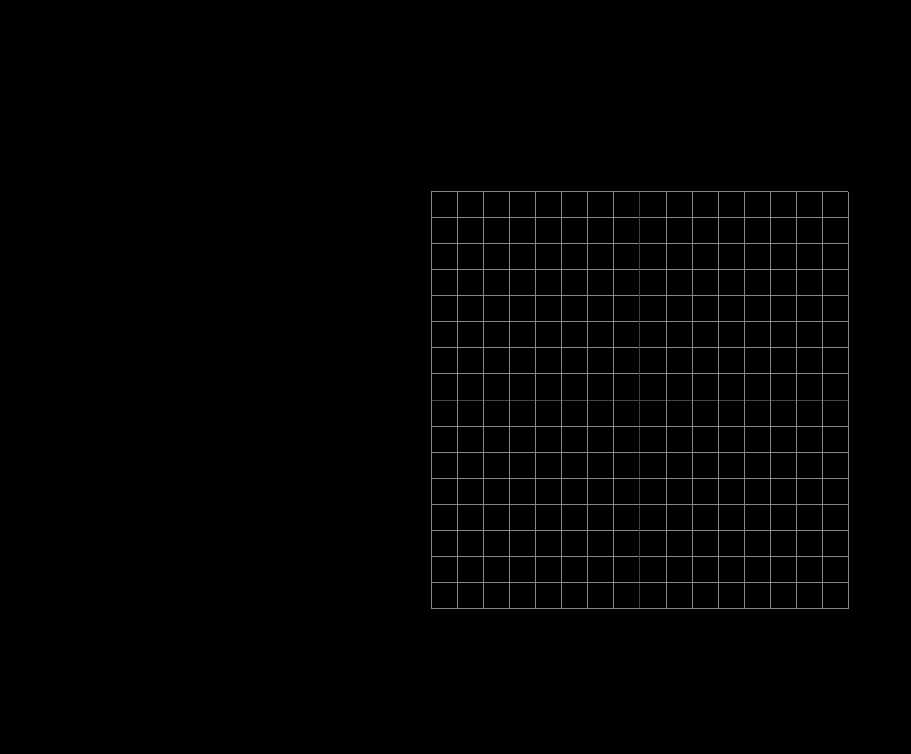
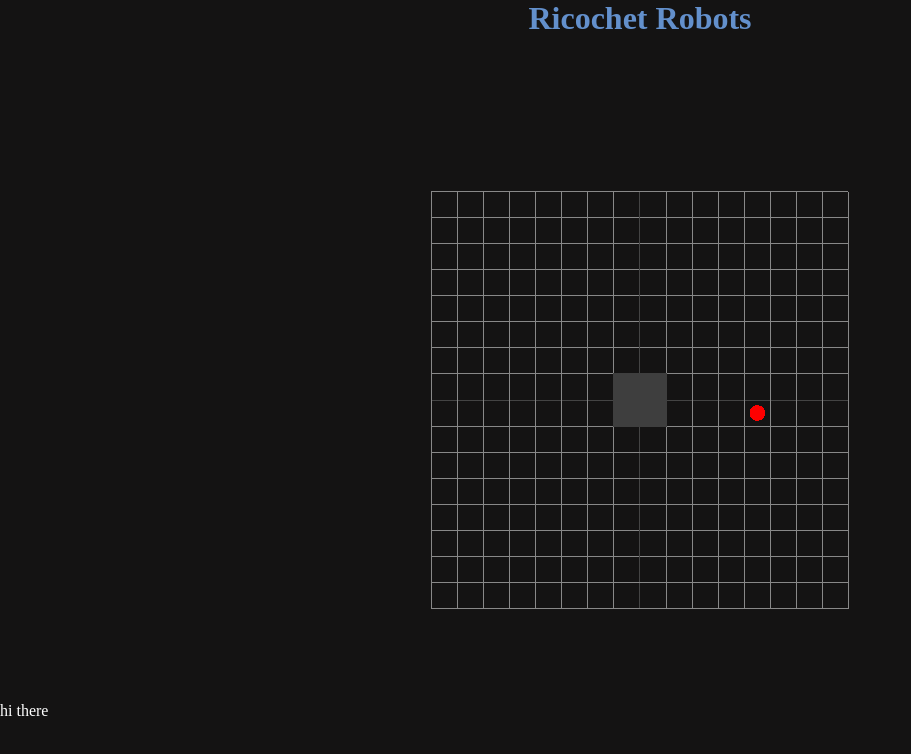
Before and after one commit to kpesaran/ricochet-robots, a website built with Vite: page frontend/index.html in a window 1280 px wide. Shown: the whole page, without its empty margins (0-911 px from the left). Built offline with nearby package versions, Linux system fonts and the light colour scheme.

Commit message:
added title, initial layout of ui, and center piece / one robot

```diff
--- a/frontend/index.html
+++ b/frontend/index.html
@@ -9,7 +9,12 @@
   </head>
   <body>
     <div id="app"></div>
+    <h1>Ricochet Robots</h1>
     <canvas class="webgl"></canvas>
+
     <script type="module" src="/main.js"></script>
+    <div class = 'game-controls-container'>
+      <p>hi there </p>
+    </div>
   </body>
 </html>
--- a/frontend/main.js
+++ b/frontend/main.js
@@ -19,7 +19,7 @@
 // Camera
 const camera = new THREE.PerspectiveCamera(75, sizes.width / sizes.height, .1, 100)
 camera.position.y = 20
-// camera.position.y = Math.PI * .5
+
 
 scene.add(camera)
 
@@ -32,8 +32,36 @@
 scene.add(gridhelper)
 // Renderer
 const renderer = new THREE.WebGLRenderer({
-  canvas: canvas
+  canvas: canvas,
+  alpha: true
 })
+
+// Center
+
+const centerSquareGeom = new THREE.BoxGeometry(2, 1, 2)
+const centerSquareMat = new THREE.MeshStandardMaterial({
+  color: 'grey'
+})
+
+const centerSquareMesh = new THREE.Mesh(centerSquareGeom, centerSquareMat)
+scene.add(centerSquareMesh)
+
+// Mock Pieces
+
+
+const pieceGeom = new THREE.CylinderGeometry(.01, .3, 1)
+const pieceMat = new THREE.MeshBasicMaterial({
+  color: 'red'
+})
+const pieceMesh = new THREE.Mesh(pieceGeom, pieceMat)
+scene.add(pieceMesh)
+
+pieceMesh.position.set(4.5,.5,.5)
+
+// Lights
+const ambientLight = new THREE.AmbientLight('#ffffff', .7)
+scene.add(ambientLight)
+// Render
 renderer.setSize(sizes.width, sizes.height)
 renderer.setPixelRatio(Math.min(window.devicePixelRatio, 2))
 renderer.render(scene,camera)
@@ -56,5 +84,7 @@
 const tick = () => {
   renderer.render(scene, camera)
   window.requestAnimationFrame(tick)
+  // For orbit controls damping
+  controls.update()
 }
 tick()
--- a/frontend/style.css
+++ b/frontend/style.css
@@ -2,6 +2,10 @@
 {
     margin: 0;
     padding: 0;
+}
+
+html {
+  background: rgb(20, 19, 19);
 }
 
 html,
@@ -18,3 +22,16 @@
     left: 0;
     outline: none;
 }
+
+h1 {
+  color: rgb(99, 144, 204);
+  text-align: center;
+}
+
+.game-controls-container {
+  color: white;
+  position: absolute;
+  bottom: 10%;
+  display: flex;
+  align-items: center;
+}
```
